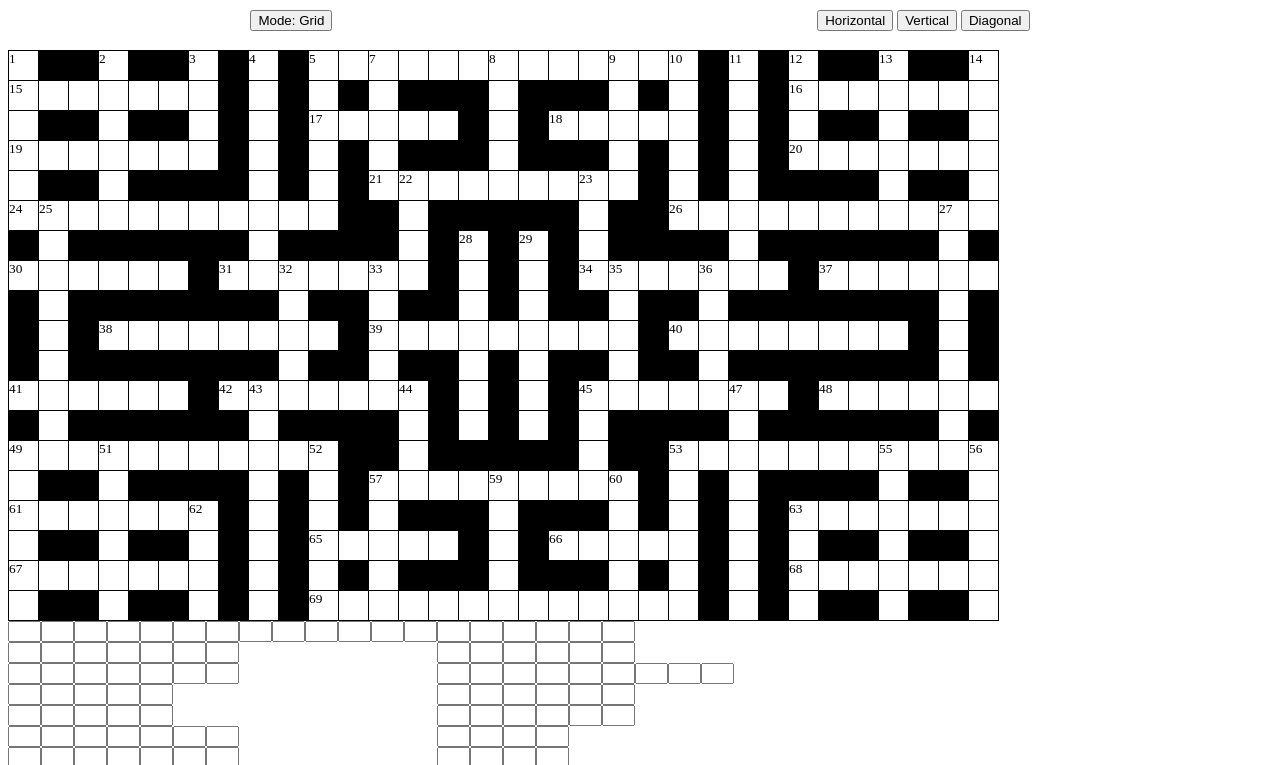
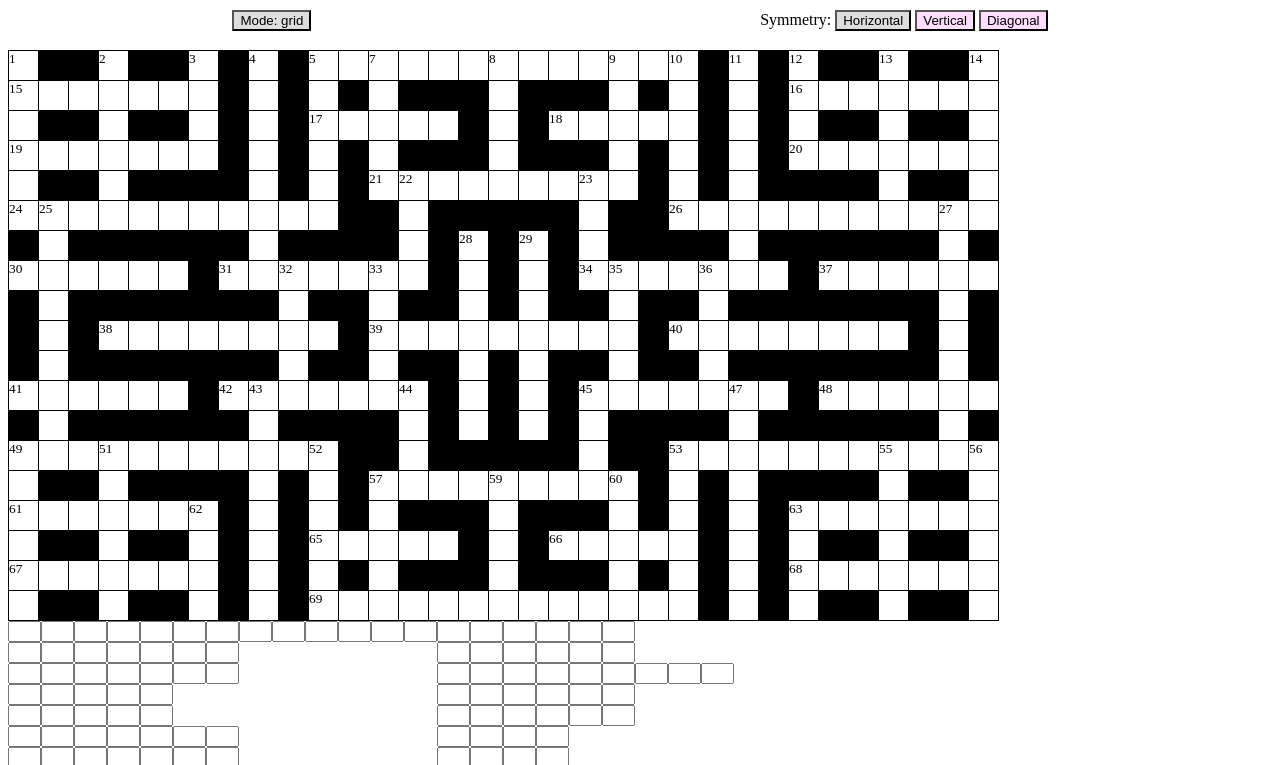
Before and after one commit to Piterden/node-crossword, a website: page index.html in a window 1280 px wide. Both pictures are taken after a click on the button "Horizontal". Shown: the top 765 px of the page. Drawn offline with Linux system fonts and the light colour scheme.

Commit message:
Refactor demo a bit

```diff
--- a/demo.js
+++ b/demo.js
@@ -46,21 +46,48 @@ const horizontal = document.getElementById('horizontal')
 const startCells = new Map(
   crossword.grid.words.map(({ x, y, index }) => [`${x}:${y}`, index])
 )
+
 const controls = {
-  mode: document.getElementById('btn-mode'),
-  vertical: document.getElementById('btn-vertical'),
-  diagonal: document.getElementById('btn-diagonal'),
-  horizontal: document.getElementById('btn-horizontal'),
-}
-const methods = {
-  mode: () => crossword.toggleMode(),
-  diagonal: () => (crossword.grid.symmetry.diagonal = !crossword.grid.symmetry.diagonal),
-  vertical: () => (crossword.grid.symmetry.vertical = !crossword.grid.symmetry.vertical),
-  horizontal: () => (crossword.grid.symmetry.horizontal = !crossword.grid.symmetry.horizontal),
+  mode: {
+    el: document.getElementById('btn-mode'),
+    events: {
+      click: (e) => {
+        crossword.toggleMode()
+        e.target.innerHTML = `Mode: ${crossword.mode}`
+      },
+    },
+  },
+  vertical: {
+    el: document.getElementById('btn-vertical'),
+    events: {
+      click: (e) => {
+        crossword.grid.symmetry.vertical = !crossword.grid.symmetry.vertical
+        e.target.classList.toggle('enabled')
+      },
+    },
+  },
+  diagonal: {
+    el: document.getElementById('btn-diagonal'),
+    events: {
+      click: (e) => {
+        crossword.grid.symmetry.diagonal = !crossword.grid.symmetry.diagonal
+        e.target.classList.toggle('enabled')
+      },
+    },
+  },
+  horizontal: {
+    el: document.getElementById('btn-horizontal'),
+    events: {
+      click: (e) => {
+        crossword.grid.symmetry.horizontal = !crossword.grid.symmetry.horizontal
+        e.target.classList.toggle('enabled')
+      },
+    },
+  },
 }
 
 Object.keys(controls).forEach((key) => {
-  controls[key].addEventListener('click', (e) => { methods[key]() })
+  controls[key].el.addEventListener('click', controls[key].events.click)
 })
 
 const createWordForm = (word) => {
--- a/index.html
+++ b/index.html
@@ -31,23 +31,28 @@
   height: 20px;
   margin: -1px -1px 0 0;
 }
+.btn {
+  background: #0002;
+}
+.btn.enabled {
+  background: #f0f2;
+}
 </style>
 </head>
 
 <body>
-
-  <div class="controls">
-    <div class="field-group main">
-      <button id="btn-mode" class="btn mode">Mode: Grid</button>
+  <main>
+    <div class="controls">
+      <div class="field-group main">
+        <button id="btn-mode" class="btn mode">Mode: grid</button>
+      </div>
+      <div class="field-group symmetry">
+        Symmetry:
+        <button id="btn-horizontal" class="btn horizontal enabled">Horizontal</button>
+        <button id="btn-vertical" class="btn vertical enabled">Vertical</button>
+        <button id="btn-diagonal" class="btn diagonal enabled">Diagonal</button>
+      </div>
     </div>
-    <div class="field-group symmetry">
-      <button id="btn-horizontal" class="btn">Horizontal</button>
-      <button id="btn-vertical" class="btn">Vertical</button>
-      <button id="btn-diagonal" class="btn">Diagonal</button>
-    </div>
-  </div>
-
-  <main>
     <div id="crossword"></div>
     <div id="forms">
       <div id="horizontal" class="form horizontal"></div>
```
